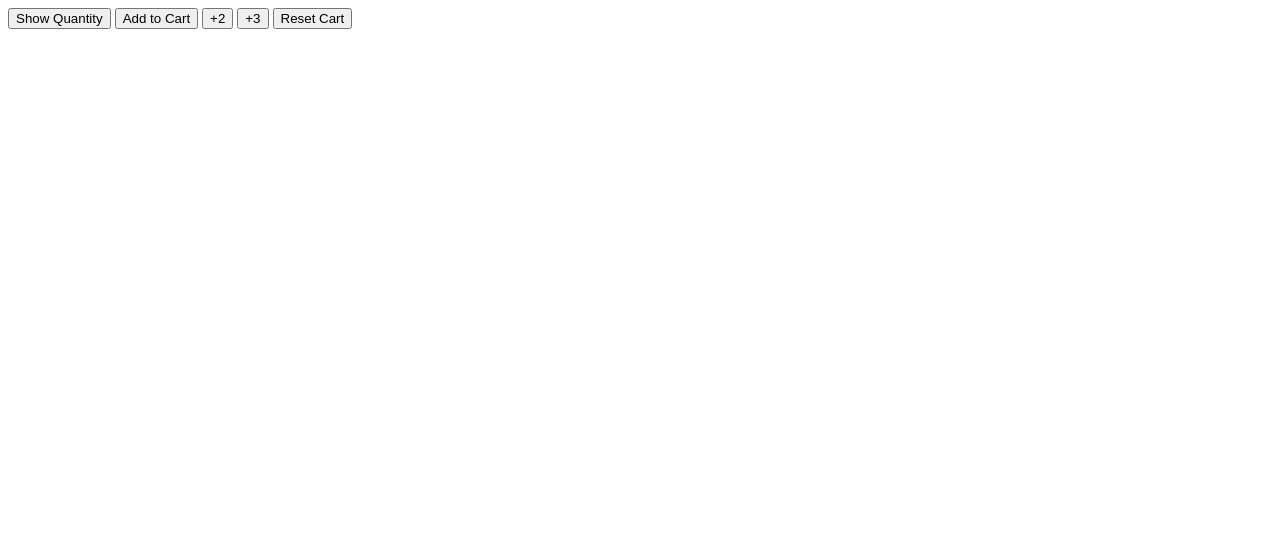
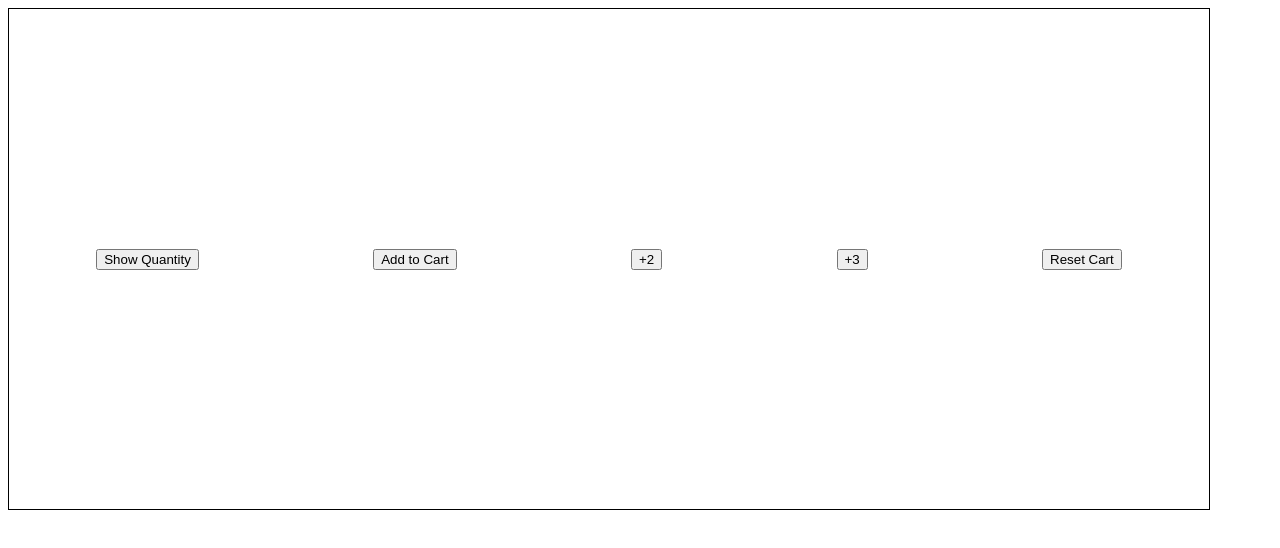
Before and after one commit to mercenar17r/js-variables, a plain HTML site: page index.html in a window 1280 px wide. Drawn offline with Linux system fonts and the light colour scheme.

Commit message:
apply some css

```diff
--- a/index.html
+++ b/index.html
@@ -7,33 +7,50 @@
   <title>JS Variables Exercise</title>
   <script src="script.js"></script>
 </head>
+<link rel="stylesheet" href="style.css">
 
 <body>
-  <button onclick="
+  <div class="container">
+    <div>
+
+      <button class="cart-btn" onclick="
     console.log(`Cart Quantity ${cartQuantity}`);
 
     ">Show Quantity</button>
-  <button onclick="
+    </div>
+    <div>
+
+      <button class="cart-btn" onclick="
   cartQuantity=cartQuantity+1
   console.log(`Cart Quantity ${cartQuantity}`);
 
   ">Add to Cart</button>
-  <button onclick="
+    </div>
+    <div>
+
+      <button class="cart-btn" onclick="
   cartQuantity=cartQuantity+2
   console.log(`Cart Quantity ${cartQuantity}`);
 
   ">+2</button>
-  <button onclick="
+    </div>
+    <div>
+
+      <button class="cart-btn" onclick="
   cartQuantity=cartQuantity+3
   console.log(`Cart Quantity ${cartQuantity}`);
 
   ">+3</button>
-  <button onclick="
+    </div>
+    <div>
+
+      <button class="cart-btn" onclick="
   cartQuantity=0;
   console.log(`Cart Quantity ${cartQuantity}`);
 
   ">Reset Cart</button>
-
+    </div>
+  </div>
 
 
 </body>
--- /dev/null
+++ b/style.css
@@ -0,0 +1,9 @@
+.container {
+  width: 1200px;
+  border: 1px solid black;
+  height: 500px;
+  display: flex;
+  justify-content: space-around;
+  align-items: center;
+
+}
```
